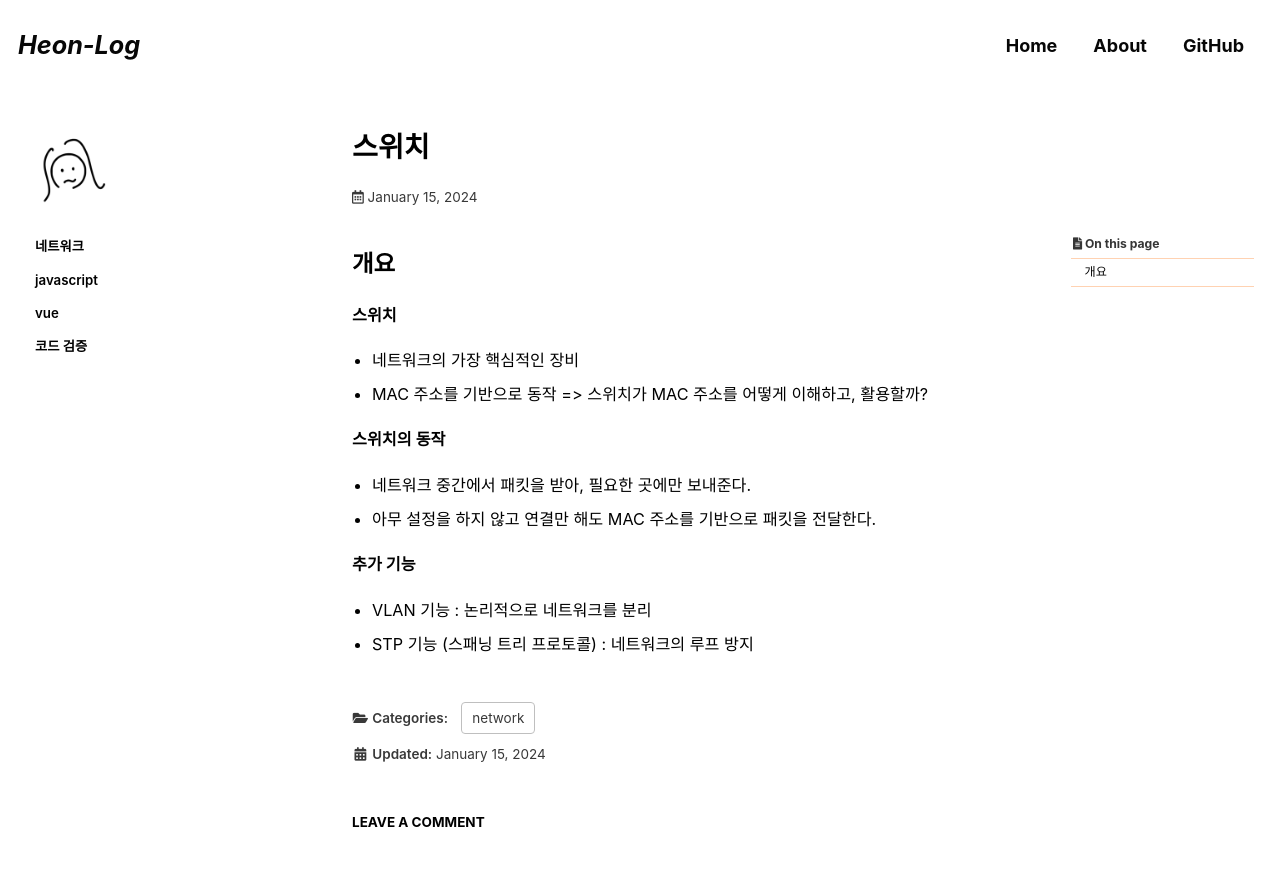
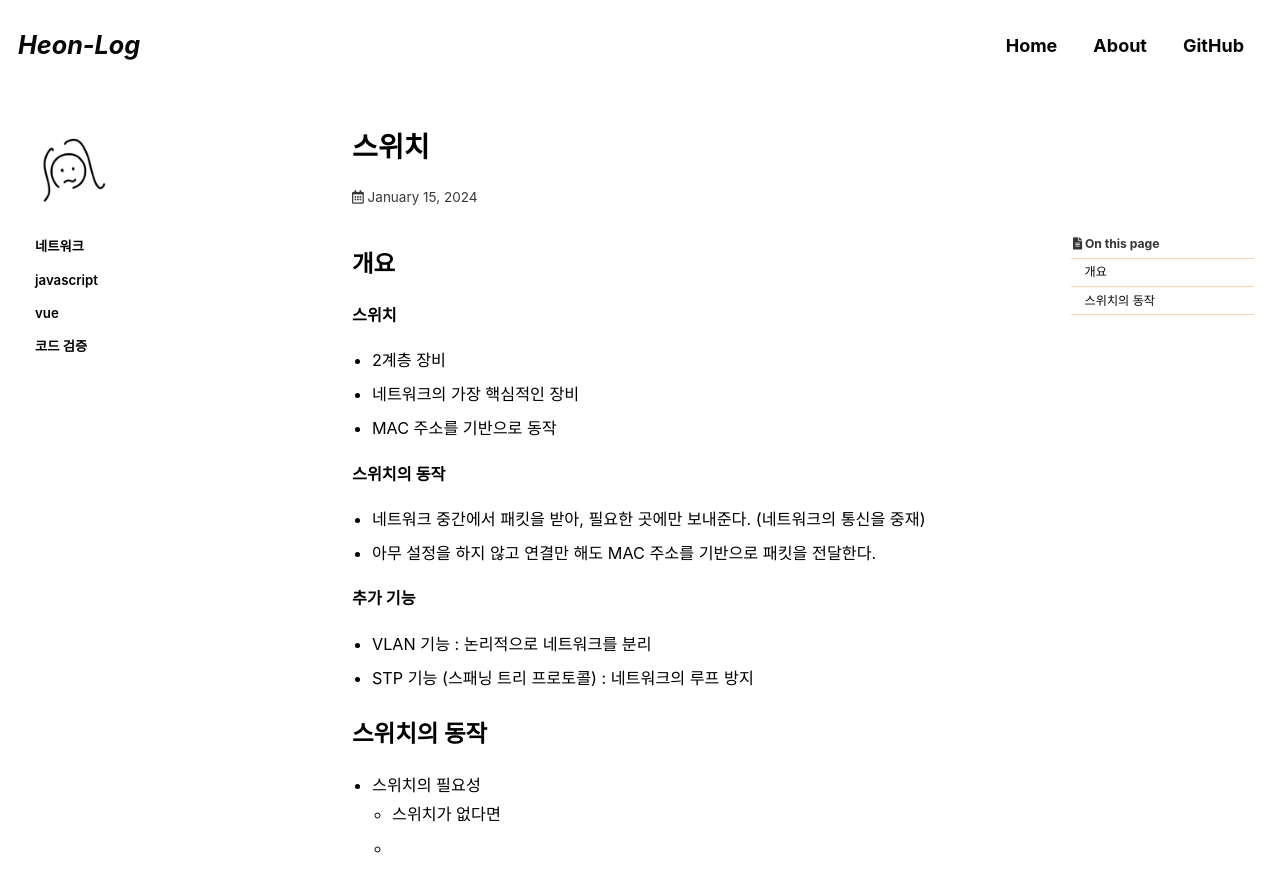
Before and after one commit to choiiis/minimal-mistakes-choiiis-customized, a Jekyll site: the page built from _posts/2024-01-15-network-switch.md, in a window 1280 px wide and 900 px high. Shown: the top 892 px of the window. Built offline with Jekyll 4.4.1, drawn with Linux system fonts in a browser that asks for light colours; cached includes are drawn as plain includes; some web fonts are replaced; comment, search, counter and statistics services are not loaded.

Commit message:
_posts/2024-01-15-network-switch.md updated from https://stackedit.io/

```diff
--- a/_posts/2024-01-15-network-switch.md
+++ b/_posts/2024-01-15-network-switch.md
@@ -17,18 +17,26 @@ published: true
 
 **스위치**
 
+- 2계층 장비
 - 네트워크의 가장 핵심적인 장비
-- MAC 주소를 기반으로 동작 => 스위치가 MAC 주소를 어떻게 이해하고, 활용할까?
+- MAC 주소를 기반으로 동작
 
 **스위치의 동작**
 
-- 네트워크 중간에서 패킷을 받아, 필요한 곳에만 보내준다.
+- 네트워크 중간에서 패킷을 받아, 필요한 곳에만 보내준다. (네트워크의 통신을 중재)
 - 아무 설정을 하지 않고 연결만 해도 MAC 주소를 기반으로 패킷을 전달한다.
 
 **추가 기능**
 
 - VLAN 기능 : 논리적으로 네트워크를 분리
 - STP 기능 (스패닝 트리 프로토콜) : 네트워크의 루프 방지
+
+## 스위치의 동작
+
+* 스위치의 필요성
+	* 스위치가 없다면
+	*
+
 <!--stackedit_data:
-eyJoaXN0b3J5IjpbODkxMDcxMTldfQ==
+eyJoaXN0b3J5IjpbLTI1MDM0OTgyNV19
 -->
```
